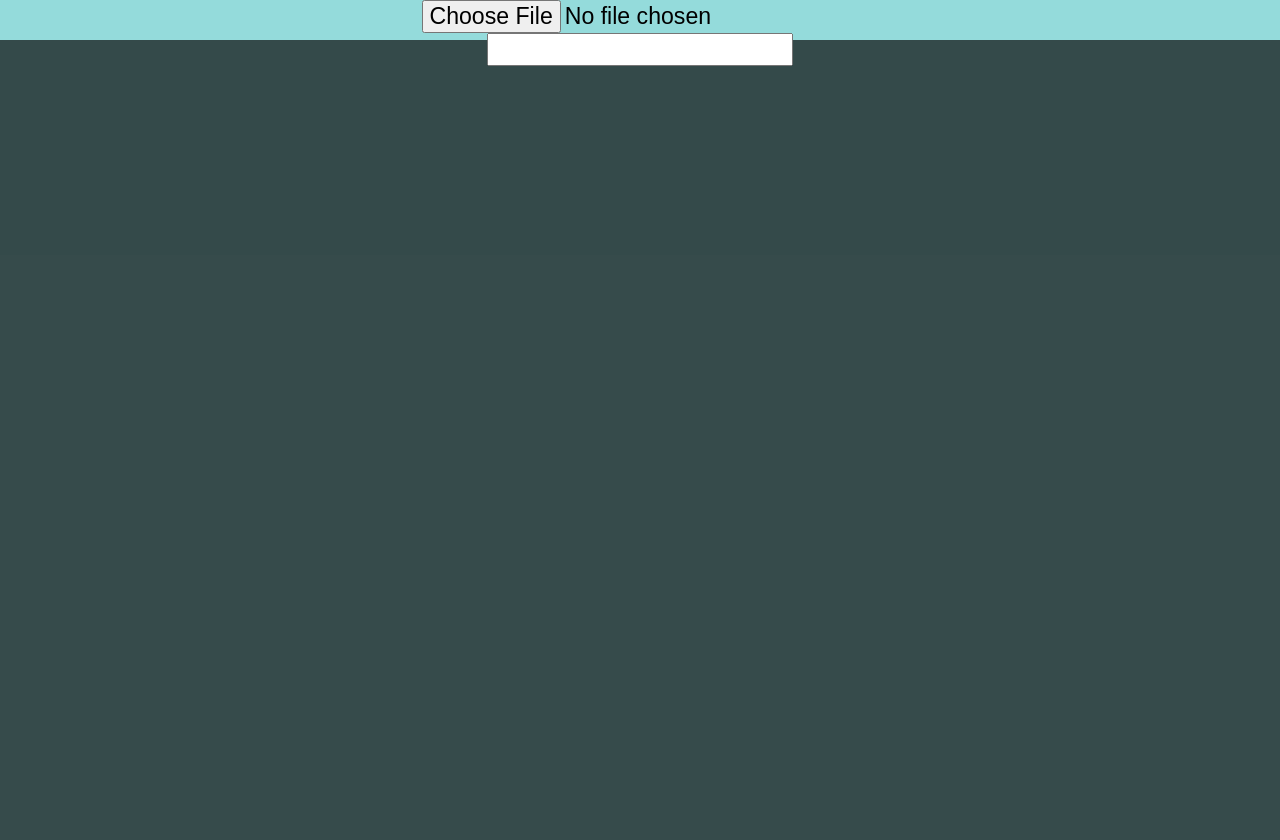
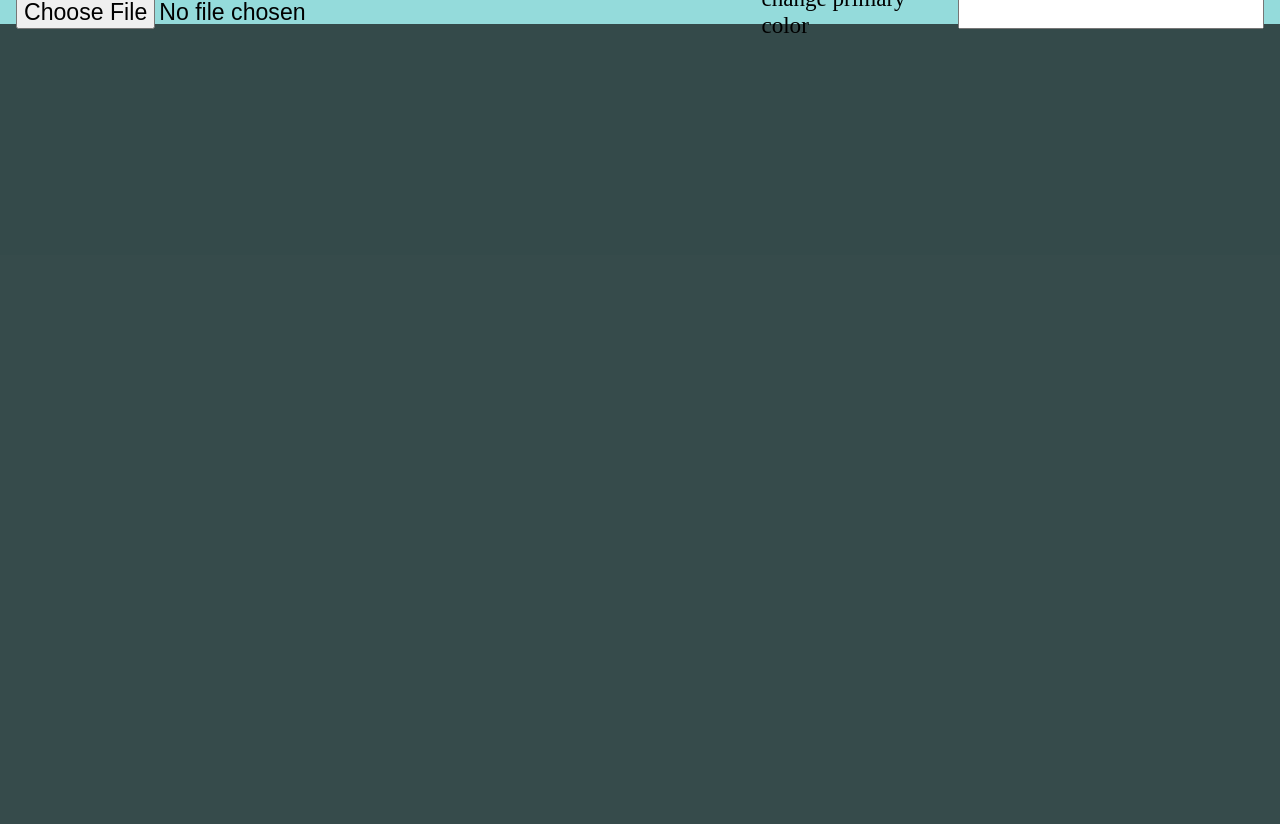
Before and after one commit to octoxalis/ilite, a website: page source/index.html in a window 1280 px wide. Drawn offline with Linux system fonts and the light colour scheme.

Commit message:
Netlify deploy

```diff
--- a/source/index.html
+++ b/source/index.html
@@ -20,11 +20,21 @@ body
 
 #input
 {
-  display: grid;
+  display: flex;
   place-items:center;
+  padding: 0 1rem;
   width: 100%;
-  height: 5vh;
+  height: 3vh;
   background: hsla(var(--c_hue_h) var(--c_sat_ne) var(--c_lum_hi_2)/1);
+}
+
+#file_select
+{
+  flex-basis: 60%;
+}
+#color_select
+{
+  flex-basis: 10%;
 }
 
 code
@@ -39,7 +49,8 @@ code
 
   <div id="input">
     <input id="file_select" type="file"/>
-    <input id="color_select" type="number" />
+    <label for="color_select">change primary color</label>
+    <input id="color_select" type="number" pattern="[1-9][0-9]{0,2}"/>
   </div>
 
   <code id="code">
```
